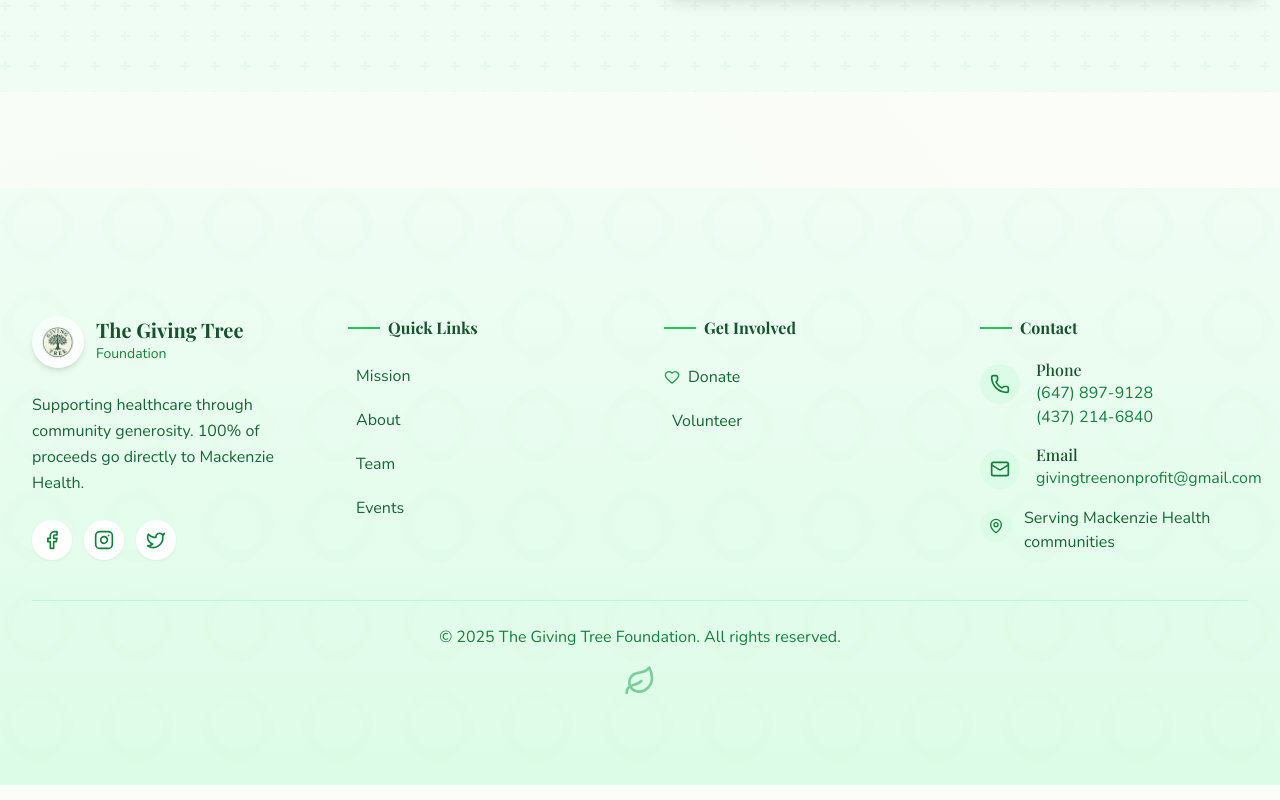
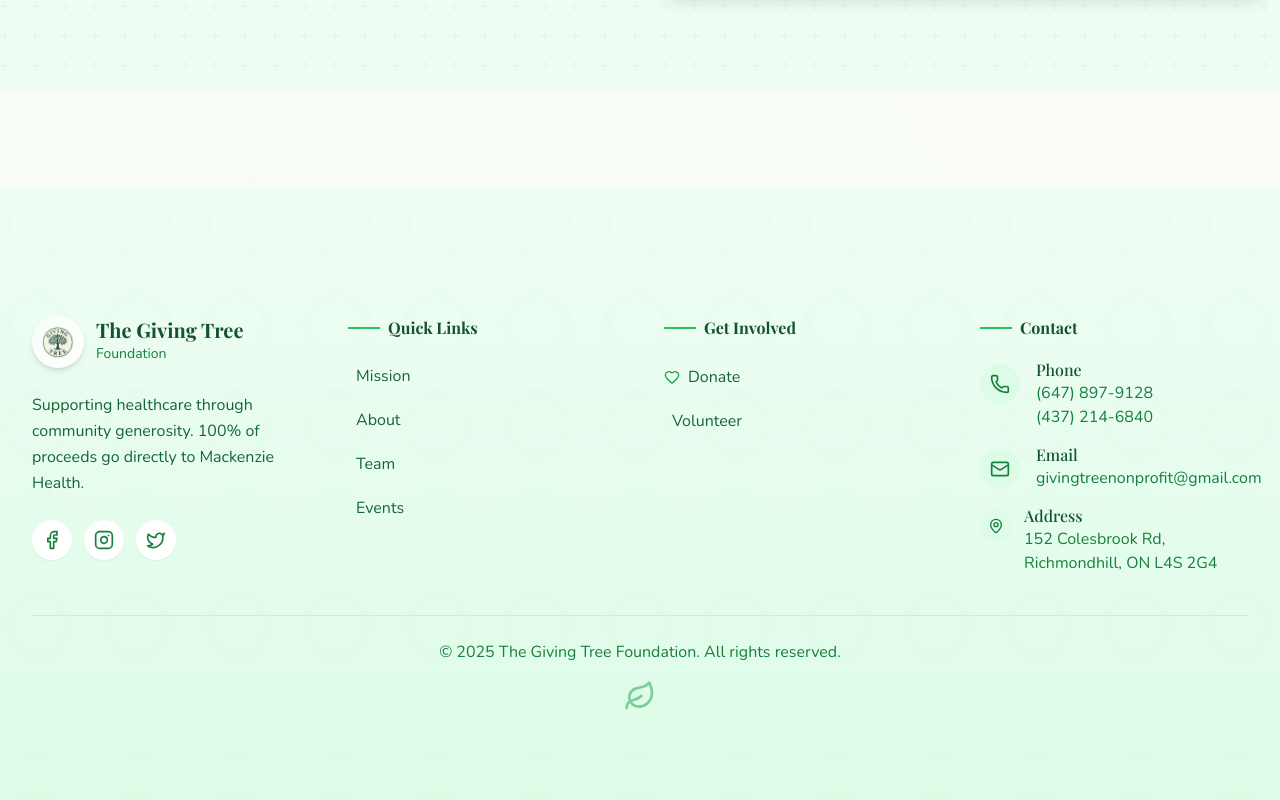
Before and after one commit to Harrywang12/givingtreewebsite, a Next.js app: page / in a window 1280 px wide. Shown: the part 7089-7889 px from the top of the page. Built offline with nearby package versions, Linux system fonts and the light colour scheme; no server answers; the database is empty.

Commit message:
Location change

```diff
--- a/src/components/SiteFooter.tsx
+++ b/src/components/SiteFooter.tsx
@@ -147,7 +147,10 @@
                   <div className="flex-shrink-0 h-8 w-8 rounded-full bg-green-100 flex items-center justify-center mt-1">
                     <MapPin className="h-4 w-4 text-green-700" />
                   </div>
-                  <span className="ml-3 text-base text-green-800">Serving Mackenzie Health communities</span>
+                  <div className="ml-3">
+                    <h4 className="font-medium text-green-900">Address</h4>
+                    <p className="text-green-700">152 Colesbrook Rd, Richmondhill, ON L4S 2G4</p>
+                  </div>
                 </li>
               </ul>
             </div>
```
